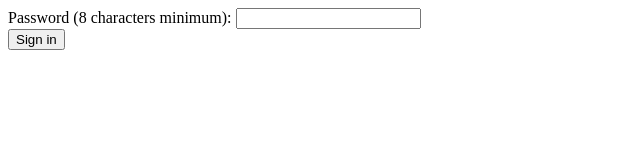
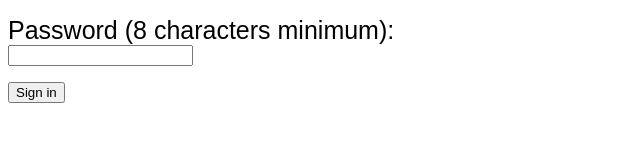
Before and after one commit to ladiitati/hsimp, a plain HTML site: page index.html in a window 1280 px wide. Shown: the whole page, without its empty margins (0-640 px from the left). Drawn offline with Linux system fonts and the light colour scheme.

Commit message:
link css to html

```diff
--- a/assets/style/master.css
+++ b/assets/style/master.css
@@ -1,7 +1,7 @@
 label {
     display: block;
     font: .9rem 'Fira Sans', sans-serif;
-    font-size: 40px;
+    font-size: 25px;
 }
 
 input[type='submit'],
--- a/index.html
+++ b/index.html
@@ -1,4 +1,10 @@
-<!doctype html>
+<!DOCTYPE html>
+<html>
+<head>
+  <link rel="stylesheet" href="assets/style/master.css">
+</head>
+
+<body>
 <div>
     <label for="pass">Password (8 characters minimum):</label>
     <input type="password" id="pass" name="password"
@@ -6,3 +12,6 @@
 </div>
 
 <input type="submit" value="Sign in">
+
+</body>
+</html>
```
